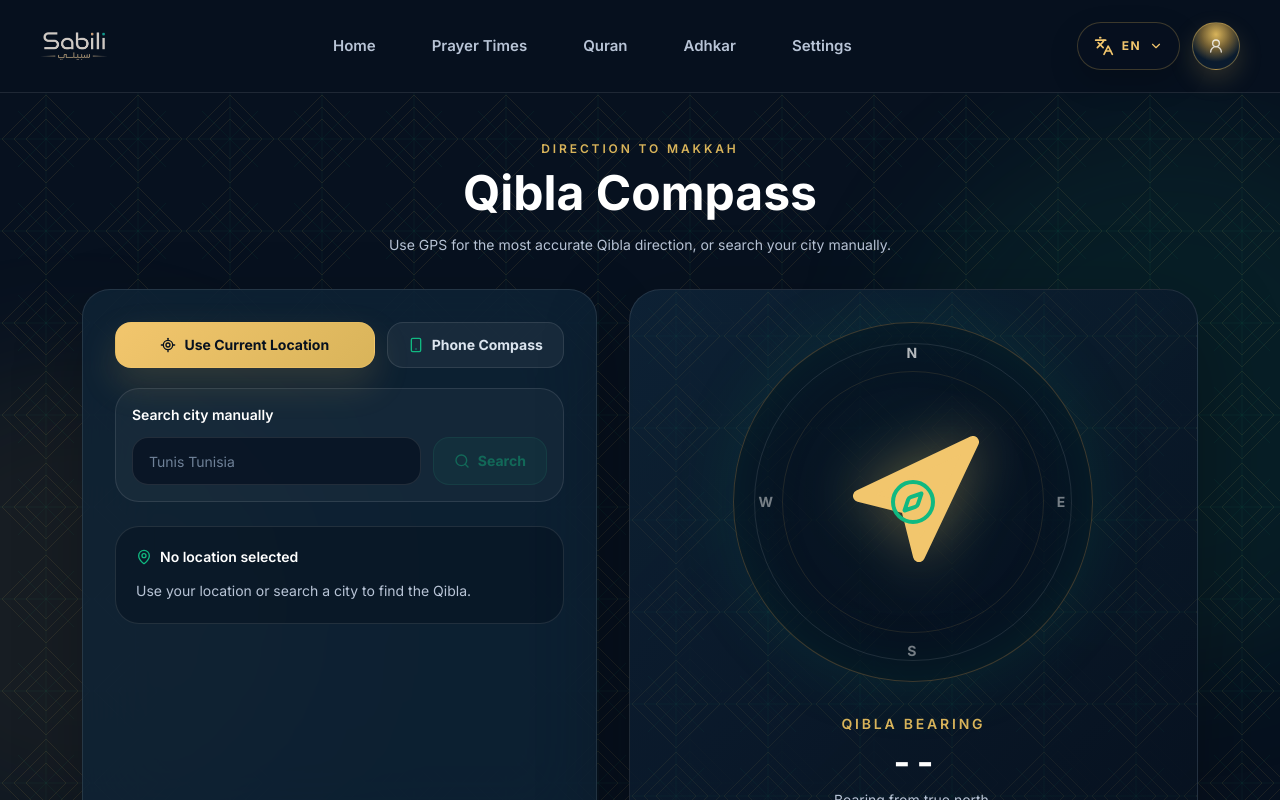
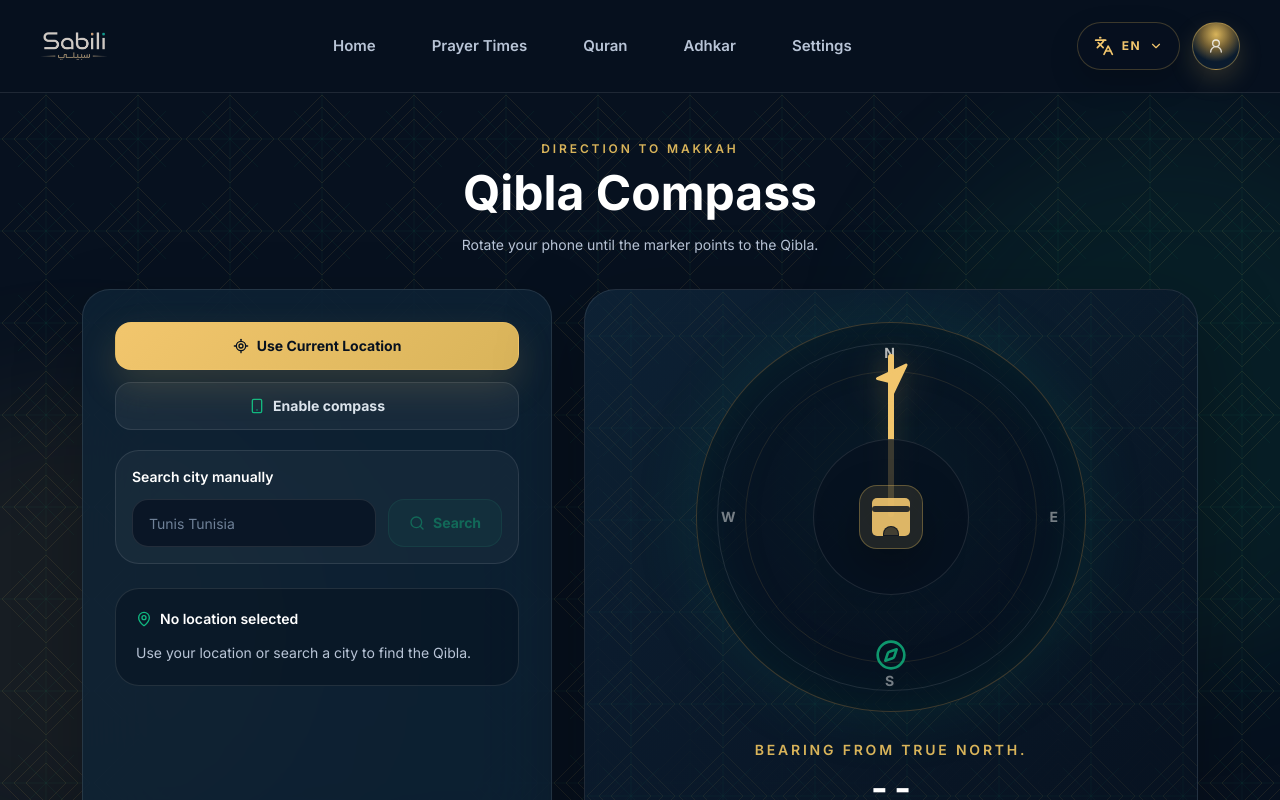
Before and after one commit to faresxjmaii/Sabili-Islamic-Quran-App, a React (Vite) app: page /qibla in a window 1280 px wide. Shown: the top 800 px of the page. Built offline with nearby package versions, Linux system fonts and the light colour scheme; a web font is replaced by a local one.

Commit message:
Fix Qibla compass direction and alignment feedback

```diff
--- a/src/i18n.ts
+++ b/src/i18n.ts
@@ -166,11 +166,15 @@ const translations = {
     directionToMakkah: 'Direction to Makkah',
     qiblaCompass: 'Qibla Compass',
     qiblaDescription: 'Use GPS for the most accurate Qibla direction, or search your city manually.',
+    qiblaHelperText: 'Rotate your phone until the marker points to the Qibla.',
     useCurrentLocation: 'Use Current Location',
     phoneCompass: 'Phone Compass',
+    enableCompass: 'Enable compass',
+    compassEnabledShort: 'Compass enabled',
     searchCityManually: 'Search city manually',
     search: 'Search',
     noLocationSelected: 'No location selected',
+    savedLocation: 'Saved location',
     qiblaIntroStatus: 'Use your location or search a city to find the Qibla.',
     qiblaGpsCalculated: 'Qibla direction calculated from your GPS position.',
     qiblaCityCalculated: 'Qibla direction calculated from city location.',
@@ -182,6 +186,11 @@ const translations = {
     qiblaBearing: 'Qibla Bearing',
     bearingFromNorth: 'Bearing from true north.',
     bearingWithCompass: 'Compass adjusted using phone heading.',
+    qiblaNeedCompass: 'Enable the compass so the marker can react as you rotate your phone.',
+    qiblaAligned: 'You are facing the Qibla',
+    qiblaTurnLeft: '{{degrees}}° left',
+    qiblaTurnRight: '{{degrees}}° right',
+    qiblaFallbackOnly: 'Compass sensors are unavailable here. Use the bearing number with a separate compass.',
   },
   ar: {
     appName: 'سبيلي',
@@ -347,11 +356,15 @@ const translations = {
     directionToMakkah: 'الاتجاه إلى مكة',
     qiblaCompass: 'بوصلة القبلة',
     qiblaDescription: 'استخدم GPS لأدق اتجاه للقبلة، أو ابحث عن مدينتك يدويًا.',
+    qiblaHelperText: 'حرّك هاتفك حتى يتجه المؤشر نحو القبلة.',
     useCurrentLocation: 'استخدام موقعي الحالي',
     phoneCompass: 'بوصلة الهاتف',
+    enableCompass: 'تفعيل البوصلة',
+    compassEnabledShort: 'تم تفعيل البوصلة',
     searchCityManually: 'البحث عن مدينة يدويًا',
     search: 'بحث',
     noLocationSelected: 'لم يتم اختيار موقع',
+    savedLocation: 'الموقع المحفوظ',
     qiblaIntroStatus: 'استخدم موقعك أو ابحث عن مدينة لمعرفة اتجاه القبلة.',
     qiblaGpsCalculated: 'تم حساب اتجاه القبلة من موقع GPS.',
     qiblaCityCalculated: 'تم حساب اتجاه القبلة من موقع المدينة.',
@@ -363,6 +376,11 @@ const translations = {
     qiblaBearing: 'زاوية القبلة',
     bearingFromNorth: 'الزاوية محسوبة من الشمال الحقيقي.',
     bearingWithCompass: 'تم تعديل الزاوية باستخدام اتجاه الهاتف.',
+    qiblaNeedCompass: 'فعّل البوصلة حتى يتحرك المؤشر عند تدوير الهاتف.',
+    qiblaAligned: 'أنت متجه نحو القبلة',
+    qiblaTurnLeft: '{{degrees}}° يسارًا',
+    qiblaTurnRight: '{{degrees}}° يمينًا',
+    qiblaFallbackOnly: 'حساسات البوصلة غير متاحة هنا. استخدم رقم الزاوية مع بوصلة منفصلة.',
   },
   it: {
     appName: 'Sabili',
@@ -528,11 +546,15 @@ const translations = {
     directionToMakkah: 'Direzione verso Makkah',
     qiblaCompass: 'Bussola Qibla',
     qiblaDescription: 'Usa il GPS per la direzione Qibla piu accurata, oppure cerca la tua citta manualmente.',
+    qiblaHelperText: 'Ruota il telefono finche l’indicatore punta verso la Qibla.',
     useCurrentLocation: 'Usa posizione attuale',
     phoneCompass: 'Bussola telefono',
+    enableCompass: 'Attiva bussola',
+    compassEnabledShort: 'Bussola attiva',
     searchCityManually: 'Cerca citta manualmente',
     search: 'Cerca',
     noLocationSelected: 'Nessuna posizione selezionata',
+    savedLocation: 'Posizione salvata',
     qiblaIntroStatus: 'Usa la tua posizione o cerca una citta per trovare la Qibla.',
     qiblaGpsCalculated: 'Direzione Qibla calcolata dalla posizione GPS.',
     qiblaCityCalculated: 'Direzione Qibla calcolata dalla citta.',
@@ -544,6 +566,11 @@ const translations = {
     qiblaBearing: 'Angolo Qibla',
     bearingFromNorth: 'Angolo dal nord vero.',
     bearingWithCompass: 'Bussola regolata usando il telefono.',
+    qiblaNeedCompass: 'Attiva la bussola per far reagire l indicatore mentre ruoti il telefono.',
+    qiblaAligned: 'Sei rivolto verso la Qibla',
+    qiblaTurnLeft: '{{degrees}}° a sinistra',
+    qiblaTurnRight: '{{degrees}}° a destra',
+    qiblaFallbackOnly: 'I sensori bussola non sono disponibili qui. Usa il numero dell angolo con una bussola separata.',
   },
 } as const;
 
--- a/src/pages/Qibla.tsx
+++ b/src/pages/Qibla.tsx
@@ -1,6 +1,7 @@
-import { useMemo, useState } from 'react';
+import { useEffect, useMemo, useRef, useState } from 'react';
 import { motion } from 'framer-motion';
 import { Compass, LocateFixed, MapPin, Navigation, Search, Smartphone } from 'lucide-react';
+import { useSettings } from '../app/useSettings';
 import { getCurrentPosition, reverseGeocodeCoords, validateCoordinates } from '../services/prayerService';
 import { useI18n } from '../i18n';
 
@@ -9,11 +10,18 @@ const KAABA = {
   longitude: 39.826206,
 };
 
+const ALIGNMENT_THRESHOLD = 5;
+const ALIGNMENT_RESET_THRESHOLD = 12;
+
 type QiblaLocation = {
   latitude: number;
   longitude: number;
   label: string;
   accuracy?: number;
+};
+
+type OrientationEventWithCompass = DeviceOrientationEvent & {
+  webkitCompassHeading?: number;
 };
 
 function toRadians(value: number) {
@@ -28,15 +36,43 @@ function normalizeDegrees(value: number) {
   return ((value % 360) + 360) % 360;
 }
 
+function signedAngleDifference(target: number, current: number) {
+  return ((target - current + 540) % 360) - 180;
+}
+
+function smoothHeading(previous: number | null, next: number) {
+  if (previous === null) return next;
+  const delta = signedAngleDifference(next, previous);
+  return normalizeDegrees(previous + delta * 0.18);
+}
+
 function calculateQiblaBearing(latitude: number, longitude: number) {
   const lat1 = toRadians(latitude);
   const lat2 = toRadians(KAABA.latitude);
   const deltaLongitude = toRadians(KAABA.longitude - longitude);
 
-  const y = Math.sin(deltaLongitude);
-  const x = Math.cos(lat1) * Math.tan(lat2) - Math.sin(lat1) * Math.cos(deltaLongitude);
+  const y = Math.sin(deltaLongitude) * Math.cos(lat2);
+  const x =
+    Math.cos(lat1) * Math.sin(lat2) -
+    Math.sin(lat1) * Math.cos(lat2) * Math.cos(deltaLongitude);
 
   return normalizeDegrees(toDegrees(Math.atan2(y, x)));
+}
+
+function getHeadingFromOrientation(event: OrientationEventWithCompass) {
+  if (typeof event.webkitCompassHeading === 'number') {
+    return normalizeDegrees(event.webkitCompassHeading);
+  }
+
+  if (event.absolute && typeof event.alpha === 'number') {
+    return normalizeDegrees(360 - event.alpha);
+  }
+
+  if (typeof event.alpha === 'number') {
+    return normalizeDegrees(360 - event.alpha);
+  }
+
+  return null;
 }
 
 async function searchCity(query: string): Promise<QiblaLocation> {
@@ -54,10 +90,42 @@ async function searchCity(query: string): Promise<QiblaLocation> {
   };
 }
 
+function KaabaMarker({ aligned }: { aligned: boolean }) {
+  return (
+    <div
+      className={[
+        'relative grid size-16 place-items-center rounded-[18px] border shadow-[0_18px_44px_rgba(0,0,0,0.28)] transition',
+        aligned
+          ? 'border-emerald-300/45 bg-emerald-400/18 text-[#A7F3D0]'
+          : 'border-[#D9B45A]/35 bg-[#D9B45A]/12 text-[#F2C66D]',
+      ].join(' ')}
+      aria-hidden="true"
+    >
+      <div className="absolute inset-3 rounded-[5px] bg-current opacity-90" />
+      <div className="absolute inset-x-3 top-5 h-1.5 rounded-full bg-[#07111F]/82" />
+      <div className="absolute bottom-3 h-2.5 w-4 rounded-t-full border border-[#07111F]/82 bg-[#07111F]/72" />
+    </div>
+  );
+}
+
 export default function QiblaPage() {
   const { t, isRtl } = useI18n();
-  const [location, setLocation] = useState<QiblaLocation | null>(null);
+  const { settings } = useSettings();
+  const [location, setLocation] = useState<QiblaLocation | null>(() => {
+    if (!validateCoordinates(settings.location.latitude, settings.location.longitude)) return null;
+    return {
+      latitude: settings.location.latitude as number,
+      longitude: settings.location.longitude as number,
+      accuracy: settings.location.accuracy,
+      label: settings.location.displayName || settings.location.city || t('savedLocation'),
+    };
+  });
   const [heading, setHeading] = useState<number | null>(null);
+  const headingRef = useRef<number | null>(null);
+  const alignedVibrationRef = useRef(false);
+  const orientationCleanupRef = useRef<(() => void) | null>(null);
+  const [compassEnabled, setCompassEnabled] = useState(false);
+  const [compassUnsupported, setCompassUnsupported] = useState(false);
   const [city, setCity] = useState('');
   const [status, setStatus] = useState(t('qiblaIntroStatus'));
   const [loading, setLoading] = useState(false);
@@ -66,7 +134,42 @@ export default function QiblaPage() {
     () => (location ? calculateQiblaBearing(location.latitude, location.longitude) : null),
     [location]
   );
-  const compassRotation = bearing === null ? 0 : normalizeDegrees(bearing - (heading ?? 0));
+  const angleToQibla = bearing !== null && heading !== null
+    ? signedAngleDifference(bearing, heading)
+    : null;
+  const qiblaMarkerRotation = angleToQibla ?? 0;
+  const compassRingRotation = heading === null ? 0 : -heading;
+  const isAligned = angleToQibla !== null && Math.abs(angleToQibla) <= ALIGNMENT_THRESHOLD;
+  const turnLabel = angleToQibla === null
+    ? t('bearingFromNorth')
+    : isAligned
+      ? t('qiblaAligned')
+      : angleToQibla > 0
+        ? t('qiblaTurnRight', { degrees: Math.round(Math.abs(angleToQibla)) })
+        : t('qiblaTurnLeft', { degrees: Math.round(Math.abs(angleToQibla)) });
+
+  useEffect(() => {
+    if (isAligned && !alignedVibrationRef.current) {
+      navigator.vibrate?.([80, 60, 80]);
+      alignedVibrationRef.current = true;
+    }
+
+    if (angleToQibla !== null && Math.abs(angleToQibla) > ALIGNMENT_RESET_THRESHOLD) {
+      alignedVibrationRef.current = false;
+    }
+  }, [angleToQibla, isAligned]);
+
+  useEffect(() => {
+    return () => {
+      orientationCleanupRef.current?.();
+    };
+  }, []);
+
+  const updateHeading = (nextHeading: number) => {
+    const smoothed = smoothHeading(headingRef.current, nextHeading);
+    headingRef.current = smoothed;
+    setHeading(smoothed);
+  };
 
   const useCurrentLocation = async () => {
     setLoading(true);
@@ -109,6 +212,12 @@ export default function QiblaPage() {
 
   const enableDeviceCompass = async () => {
     try {
+      if (!('DeviceOrientationEvent' in window)) {
+        setCompassUnsupported(true);
+        setStatus(t('compassUnavailable'));
+        return;
+      }
+
       const orientationEvent = DeviceOrientationEvent as typeof DeviceOrientationEvent & {
         requestPermission?: () => Promise<PermissionState>;
       };
@@ -121,14 +230,25 @@ export default function QiblaPage() {
         }
       }
 
-      window.addEventListener('deviceorientationabsolute', (event) => {
-        if (typeof event.alpha === 'number') setHeading(event.alpha);
-      });
-      window.addEventListener('deviceorientation', (event) => {
-        if (typeof event.alpha === 'number') setHeading(360 - event.alpha);
-      });
+      const handleOrientation = (event: DeviceOrientationEvent) => {
+        const nextHeading = getHeadingFromOrientation(event as OrientationEventWithCompass);
+        if (nextHeading !== null) {
+          updateHeading(nextHeading);
+        }
+      };
+
+      orientationCleanupRef.current?.();
+      window.addEventListener('deviceorientationabsolute', handleOrientation, true);
+      window.addEventListener('deviceorientation', handleOrientation, true);
+      orientationCleanupRef.current = () => {
+        window.removeEventListener('deviceorientationabsolute', handleOrientation, true);
+        window.removeEventListener('deviceorientation', handleOrientation, true);
+      };
+      setCompassEnabled(true);
+      setCompassUnsupported(false);
       setStatus(t('compassEnabled'));
     } catch {
+      setCompassUnsupported(true);
       setStatus(t('compassUnavailable'));
     }
   };
@@ -144,17 +264,17 @@ export default function QiblaPage() {
           <p className={`${isRtl ? 'label-ui-ar no-arabic-uppercase text-[13px]' : 'text-xs font-semibold uppercase tracking-[0.24em]'} text-[#D9B45A]`}>{t('directionToMakkah')}</p>
           <h1 className="mt-3 text-4xl font-bold text-white lg:text-5xl">{t('qiblaCompass')}</h1>
           <p className="mx-auto mt-4 max-w-2xl text-sm leading-6 text-[#B8C4D6]">
-            {t('qiblaDescription')}
+            {t('qiblaHelperText')}
           </p>
         </div>
 
-        <div className="grid gap-8 lg:grid-cols-[0.95fr_1.05fr]">
+        <div className="grid gap-8 lg:grid-cols-[0.85fr_1.15fr]">
           <div className="rounded-[28px] border border-white/10 bg-[#0F2438]/78 p-6 shadow-[0_24px_70px_rgba(0,0,0,0.24)] backdrop-blur-2xl lg:p-8">
-            <div className="flex flex-col gap-3 sm:flex-row">
+            <div className="flex flex-col gap-3">
               <button
                 onClick={useCurrentLocation}
                 disabled={loading}
-                className="group relative inline-flex flex-1 items-center justify-center gap-2 overflow-hidden rounded-2xl border border-[#F2C66D]/40 bg-[linear-gradient(135deg,#F2C66D,#D9B45A)] px-5 py-3 text-sm font-bold text-[#07111F] shadow-[0_16px_36px_rgba(217,180,90,0.18)] disabled:opacity-60"
+                className="group relative inline-flex min-h-12 items-center justify-center gap-2 overflow-hidden rounded-2xl border border-[#F2C66D]/40 bg-[linear-gradient(135deg,#F2C66D,#D9B45A)] px-5 py-3 text-sm font-bold text-[#07111F] shadow-[0_16px_36px_rgba(217,180,90,0.18)] disabled:opacity-60"
                 type="button"
               >
                 <span className="absolute inset-0 translate-x-[-120%] bg-gradient-to-r from-transparent via-white/30 to-transparent transition duration-700 group-hover:translate-x-[120%]" />
@@ -163,11 +283,12 @@ export default function QiblaPage() {
               </button>
               <button
                 onClick={enableDeviceCompass}
-                className="inline-flex items-center justify-center gap-2 rounded-2xl border border-white/10 bg-white/[0.05] px-5 py-3 text-sm font-bold text-[#DCE5EF] transition hover:bg-white/[0.08]"
+                disabled={compassEnabled}
+                className="inline-flex min-h-12 items-center justify-center gap-2 rounded-2xl border border-white/10 bg-white/[0.05] px-5 py-3 text-sm font-bold text-[#DCE5EF] transition hover:bg-white/[0.08] disabled:cursor-not-allowed disabled:opacity-60"
                 type="button"
               >
                 <Smartphone className="size-4 text-[#10B981]" />
-                {t('phoneCompass')}
+                {compassEnabled ? t('compassEnabledShort') : t('enableCompass')}
               </button>
             </div>
 
@@ -201,6 +322,9 @@ export default function QiblaPage() {
                 {location?.label ?? t('noLocationSelected')}
               </p>
               <p className="text-sm leading-6 text-[#B8C4D6]">{status}</p>
+              {compassUnsupported ? (
+                <p className="text-sm leading-6 text-[#F4E7C5]">{t('qiblaFallbackOnly')}</p>
+              ) : null}
               {location?.accuracy ? (
                 <p className="text-xs text-[#7D8DA3]">{t('gpsAccuracy', { meters: Math.round(location.accuracy) })}</p>
               ) : null}
@@ -210,33 +334,58 @@ export default function QiblaPage() {
           <motion.div
             initial={{ opacity: 0, scale: 0.96 }}
             animate={{ opacity: 1, scale: 1 }}
-            className="relative grid min-h-[520px] place-items-center overflow-hidden rounded-[32px] border border-white/10 bg-[radial-gradient(circle_at_50%_35%,rgba(16,185,129,0.16),transparent_34%),linear-gradient(135deg,rgba(15,36,56,0.86),rgba(7,17,31,0.94))] p-8 shadow-[0_30px_90px_rgba(0,0,0,0.30)]"
+            className="relative grid min-h-[560px] place-items-center overflow-hidden rounded-[32px] border border-white/10 bg-[radial-gradient(circle_at_50%_35%,rgba(16,185,129,0.16),transparent_34%),linear-gradient(135deg,rgba(15,36,56,0.86),rgba(7,17,31,0.94))] px-5 py-8 shadow-[0_30px_90px_rgba(0,0,0,0.30)]"
           >
             <div className="absolute inset-0 bg-pattern opacity-50" />
-            <div className="relative grid size-[290px] place-items-center rounded-full border border-[#D9B45A]/25 bg-[#07111F]/70 shadow-[inset_0_0_70px_rgba(16,185,129,0.10),0_0_70px_rgba(16,185,129,0.10)] sm:size-[360px]">
-              <div className="absolute inset-5 rounded-full border border-white/10" />
-              <div className="absolute inset-12 rounded-full border border-[#D9B45A]/12" />
+            <div className="relative grid size-[300px] place-items-center rounded-full border border-[#D9B45A]/25 bg-[#07111F]/70 shadow-[inset_0_0_70px_rgba(16,185,129,0.10),0_0_70px_rgba(16,185,129,0.10)] sm:size-[390px]">
               <motion.div
-                animate={{ rotate: compassRotation }}
+                animate={{ rotate: compassRingRotation }}
+                transition={{ type: 'spring', stiffness: 80, damping: 18 }}
+                className="absolute inset-0 rounded-full"
+              >
+                <div className="absolute inset-5 rounded-full border border-white/10" />
+                <div className="absolute inset-12 rounded-full border border-[#D9B45A]/12" />
+                <span className="absolute left-1/2 top-5 -translate-x-1/2 text-sm font-bold tracking-[0.22em] text-white/70">N</span>
+                <span className="absolute bottom-5 left-1/2 -translate-x-1/2 text-sm font-bold tracking-[0.22em] text-white/45">S</span>
+                <span className="absolute left-6 top-1/2 -translate-y-1/2 text-sm font-bold tracking-[0.22em] text-white/45">W</span>
+                <span className="absolute right-6 top-1/2 -translate-y-1/2 text-sm font-bold tracking-[0.22em] text-white/45">E</span>
+              </motion.div>
+
+              <motion.div
+                animate={{ rotate: qiblaMarkerRotation }}
                 transition={{ type: 'spring', stiffness: 70, damping: 16 }}
-                className="absolute inset-0 grid place-items-center"
+                className="absolute inset-0"
               >
-                <Navigation className="size-28 fill-[#F2C66D] text-[#F2C66D] drop-shadow-[0_0_28px_rgba(242,198,109,0.38)] sm:size-36" />
+                <div
+                  className={[
+                    'absolute left-1/2 top-1/2 h-[42%] w-1.5 origin-bottom -translate-x-1/2 -translate-y-full rounded-full shadow-[0_0_24px_rgba(242,198,109,0.28)] transition',
+                    isAligned ? 'bg-[#10B981]' : 'bg-[#F2C66D]',
+                  ].join(' ')}
+                />
+                <Navigation
+                  className={[
+                    'absolute left-1/2 top-[10%] size-9 -translate-x-1/2 transition',
+                    isAligned
+                      ? 'fill-[#10B981] text-[#10B981] drop-shadow-[0_0_22px_rgba(16,185,129,0.45)]'
+                      : 'fill-[#F2C66D] text-[#F2C66D] drop-shadow-[0_0_22px_rgba(242,198,109,0.38)]',
+                  ].join(' ')}
+                />
               </motion.div>
-              <Compass className="absolute size-12 text-[#10B981]" />
-              <span className="absolute top-5 text-sm font-bold tracking-[0.22em] text-white/70">N</span>
-              <span className="absolute bottom-5 text-sm font-bold tracking-[0.22em] text-white/45">S</span>
-              <span className="absolute left-6 text-sm font-bold tracking-[0.22em] text-white/45">W</span>
-              <span className="absolute right-6 text-sm font-bold tracking-[0.22em] text-white/45">E</span>
+
+              <div className="absolute inset-[88px] rounded-full border border-white/10 bg-[#07111F]/78 sm:inset-[116px]" />
+              <KaabaMarker aligned={isAligned} />
+              <Compass className="absolute bottom-10 size-8 text-[#10B981]/80" />
             </div>
 
-            <div className="relative mt-8 text-center">
-              <p className={`${isRtl ? 'label-ui-ar no-arabic-uppercase text-[13px]' : 'text-sm font-semibold uppercase tracking-[0.2em]'} text-[#D9B45A]`}>{t('qiblaBearing')}</p>
+            <div className="relative mt-7 text-center">
+              <p className={`${isRtl ? 'label-ui-ar no-arabic-uppercase text-[13px]' : 'text-sm font-semibold uppercase tracking-[0.2em]'} ${isAligned ? 'text-[#10B981]' : 'text-[#D9B45A]'}`}>
+                {turnLabel}
+              </p>
               <p className="mt-2 text-4xl font-bold tabular-nums text-white">
                 {bearing === null ? '--' : `${Math.round(bearing)}°`}
               </p>
               <p className="mt-2 text-sm text-[#B8C4D6]">
-                {heading === null ? t('bearingFromNorth') : t('bearingWithCompass')}
+                {heading === null ? t('qiblaNeedCompass') : t('bearingWithCompass')}
               </p>
             </div>
           </motion.div>
```
